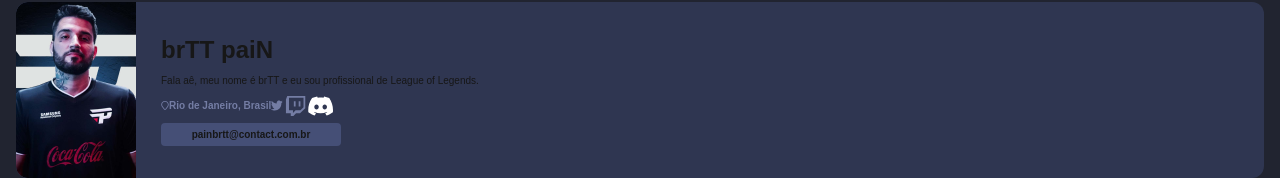
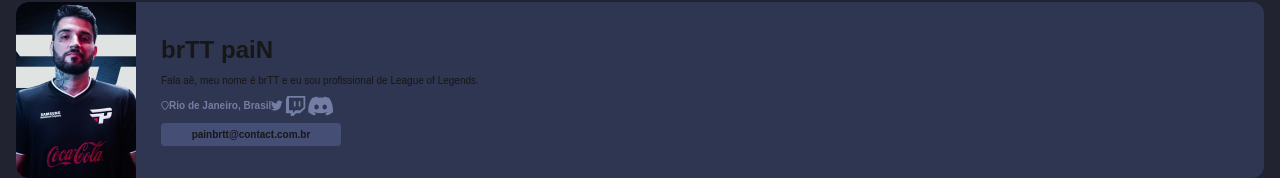
Before and after one commit to Felipe-Monte/my-app, a Next.js app: page / in a window 1280 px wide. Shown: the part 114-300 px from the top of the page. Built offline with nearby package versions, Linux system fonts and the light colour scheme.

Commit message:
feat: add icons color

```diff
--- a/public/assets/svg/index.tsx
+++ b/public/assets/svg/index.tsx
@@ -83,7 +83,7 @@
   );
 }
 
-export function IconDiscord() {
+export function IconDiscord({color} : IconProps) {
   return (
     <div>
       <svg
@@ -95,7 +95,7 @@
       >
         <path
           d="M22.066 1.668C20.4005 0.888773 18.6197 0.322462 16.758 0C16.5293 0.413385 16.2622 0.969397 16.078 1.4117C14.0989 1.11407 12.138 1.11407 10.1953 1.4117C10.0111 0.969397 9.73795 0.413385 9.50726 0C7.64348 0.322462 5.86065 0.890853 4.19519 1.67213C0.835938 6.74839 -0.0746999 11.6986 0.38062 16.5785C2.60865 18.2423 4.76788 19.253 6.89067 19.9144C7.4148 19.1931 7.88225 18.4263 8.28495 17.6181C7.518 17.3267 6.78342 16.9671 6.08933 16.5495C6.27347 16.4131 6.45359 16.2705 6.6276 16.1237C10.8611 18.1038 15.4608 18.1038 19.6437 16.1237C19.8197 16.2705 19.9998 16.4131 20.1819 16.5495C19.4858 16.9691 18.7492 17.3287 17.9823 17.6202C18.385 18.4263 18.8504 19.1952 19.3766 19.9165C21.5014 19.2551 23.6626 18.2444 25.8907 16.5785C26.4249 10.9214 24.978 6.01671 22.066 1.668ZM8.8617 13.5774C7.59086 13.5774 6.54867 12.391 6.54867 10.9462C6.54867 9.50147 7.56861 8.31302 8.8617 8.31302C10.1548 8.31302 11.197 9.49939 11.1747 10.9462C11.1767 12.391 10.1548 13.5774 8.8617 13.5774ZM17.4096 13.5774C16.1387 13.5774 15.0965 12.391 15.0965 10.9462C15.0965 9.50147 16.1164 8.31302 17.4096 8.31302C18.7027 8.31302 19.7449 9.49939 19.7226 10.9462C19.7226 12.391 18.7027 13.5774 17.4096 13.5774Z"
-          fill="white"
+          fill={color}
         />
       </svg>
     </div>
--- a/src/components/FirstCardHeader/index.tsx
+++ b/src/components/FirstCardHeader/index.tsx
@@ -32,7 +32,7 @@
             </p>
             <IconX />
             <IconTwitch color='#747DA4'/>
-            <IconDiscord />
+            <IconDiscord color='#747DA4'/>
           </div>
 
           <button className="bg-[#454F76] px-2.5 py-1 rounded-[4px] font-bold text-[10px] w-[180px]">
--- a/src/components/SocialArea/index.tsx
+++ b/src/components/SocialArea/index.tsx
@@ -6,7 +6,7 @@
       <div className=" flex gap-2.5 w-full h-full justify-end">
         <IconWolf />
         <IconTwitch color='#fff'/>
-        <IconDiscord />
+        <IconDiscord color='#fff'/>
       </div>
     </div>
   );
```
